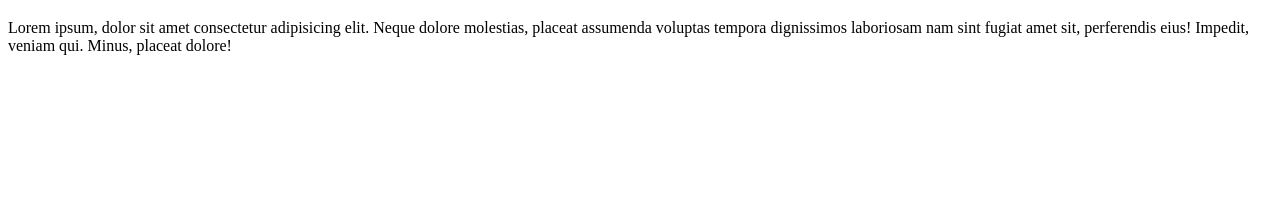
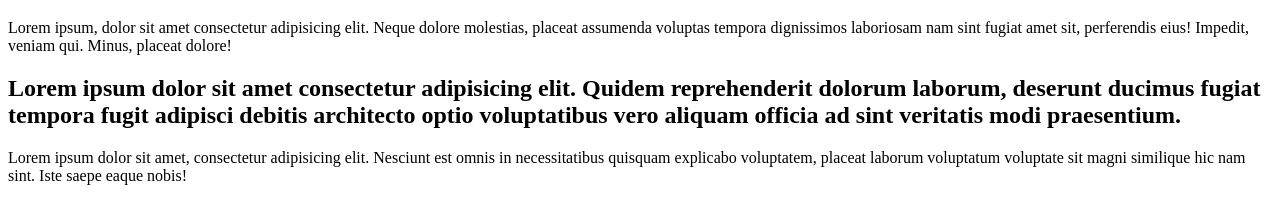
Before and after one commit to MarcosAurelioLima/Treine-de-branch, a plain HTML site: page index.html in a window 1280 px wide. Shown: the part 61-284 px from the top of the page. Drawn offline with Linux system fonts and the light colour scheme.

Commit message:
Update index.html

```diff
--- a/index.html
+++ b/index.html
@@ -9,5 +9,7 @@
 <body>
     <h1>Treino de Branch</h1>
     <p>Lorem ipsum, dolor sit amet consectetur adipisicing elit. Neque dolore molestias, placeat assumenda voluptas tempora dignissimos laboriosam nam sint fugiat amet sit, perferendis eius! Impedit, veniam qui. Minus, placeat dolore!</p>
+    <h2>Lorem ipsum dolor sit amet consectetur adipisicing elit. Quidem reprehenderit dolorum laborum, deserunt ducimus fugiat tempora fugit adipisci debitis architecto optio voluptatibus vero aliquam officia ad sint veritatis modi praesentium.</h2>
+    <p>Lorem ipsum dolor sit amet, consectetur adipisicing elit. Nesciunt est omnis in necessitatibus quisquam explicabo voluptatem, placeat laborum voluptatum voluptate sit magni similique hic nam sint. Iste saepe eaque nobis!</p>
 </body>
 </html>
```
